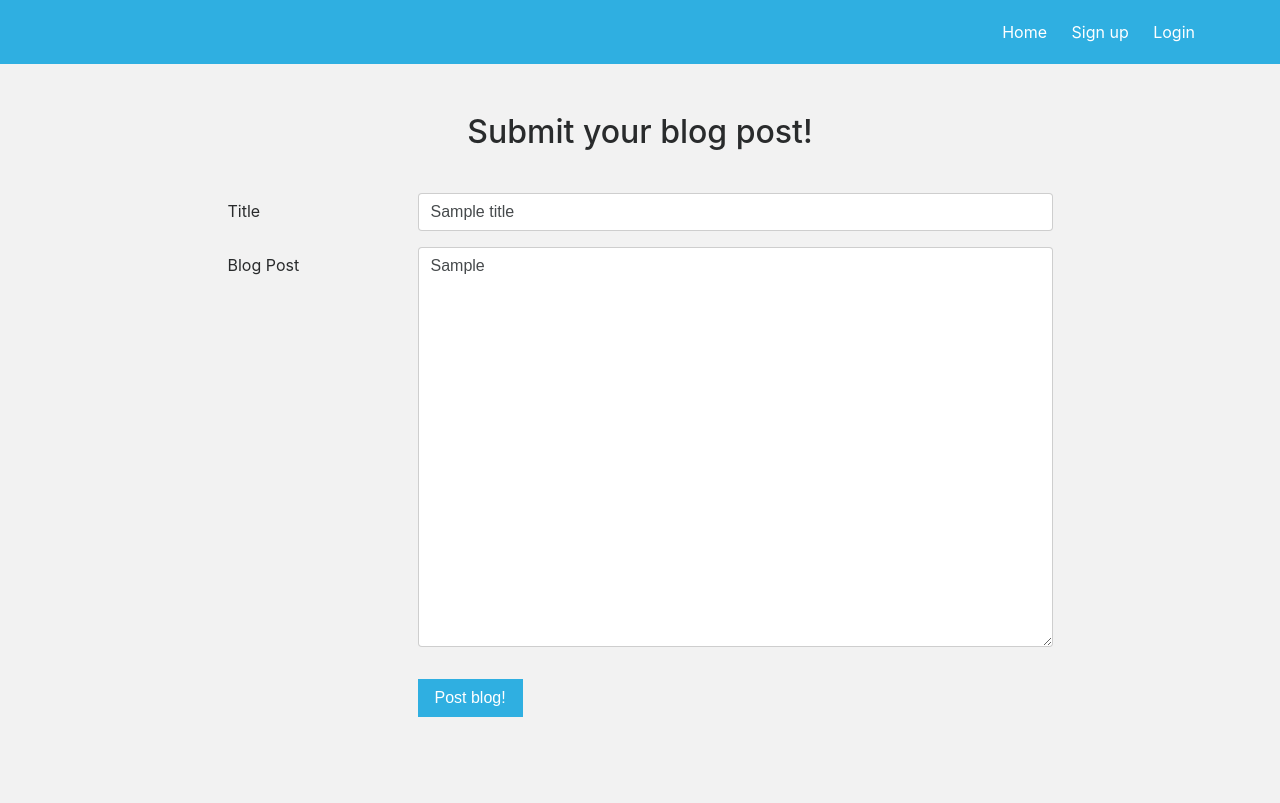
After one commit to joepettigrew/multi-blog, a Python web app: template templates/blogpost.html in a window 1280 px wide. The commit adds this page. Run offline with Jinja, Linux system fonts and the light colour scheme; the template is opened without the code that fills it: most values are stand-ins (such as "Sample title", 1, 10 or a date in 2020).

Commit message:
Add blog post in datastore

```diff
--- a/static/style.css
+++ b/static/style.css
@@ -34,13 +34,13 @@ a:hover {
   margin: 0 0 0 20px;
 }
 
+/* Home - Hero */
+
 .hero {
   padding: 150px 0;
   background: #2fafe1;
   color: #fff;
 }
-
-/* Hero */
 
 .hero a {
   color: #fff;
@@ -71,6 +71,32 @@ a:hover {
   background: #000;
 }
 
+/* Home - Index.html */
+.blogs {
+  background:#f2f2f2;
+  padding:50px 0;
+}
+
+.single-article {
+  background:#fff;
+  padding:40px;
+  margin:0 0 40px 0;
+}
+
+.blog-header {
+  margin: 0 0 30px 0;
+  border-bottom:1px solid #eee;
+}
+
+.blog-title {
+  text-transform: uppercase;
+}
+
+.blog-content {
+  line-height: 1.5em;
+}
+
+
 /* Signup */
 .signup {
   padding: 50px 0;
@@ -84,3 +110,9 @@ a:hover {
   color: red;
   margin:0;
 }
+
+
+/* Blog Post */
+.blog-text {
+  height:400px;
+}
--- /dev/null
+++ b/templates/blogpost.html
@@ -0,0 +1,39 @@
+{% extends "base.html" %}
+
+{% block content %}
+<section class="signup">
+  <div class="container">
+    <div class="row">
+      <div class="col-12">
+        <h2 class="text-center mb-4">Submit your blog post!</h2>
+        <form class="signup-form" method="post">
+          <div class="form-group row justify-content-center">
+            <label for="title" class="col-sm-2 col-form-label">Title</label>
+            <div class="col-sm-10 col-lg-7">
+              <input type="text" class="form-control" id="title" name="title" value="{{title}}">
+            </div>
+          </div>
+          <div class="form-group row justify-content-center">
+            <label for="post" class="col-sm-2 col-form-label">Blog Post</label>
+            <div class="col-sm-10 col-lg-7">
+              <textarea class="form-control blog-text" id="post" name="post">{{blog_post}}</textarea>
+            </div>
+          </div>
+          <div class="row justify-content-center">
+            <div class="col-sm-10 col-lg-7 offset-sm-2">
+              <p class="error mb-3">{{error}}</p>
+            </div>
+          </div>
+          <div class="form-group row justify-content-center">
+            <div class="col-sm-10 col-lg-7 offset-sm-2">
+              <button type="submit" class="btn btn-custom">Post blog!</button>
+            </div>
+          </div>
+        </form>
+      </div>
+    </div>
+  </div>
+</section>
+
+
+{% endblock %}
```
Also changed, not shown: main.py (+47 -3 lines), templates/index.html (+25 -0 lines), 1 other file.
